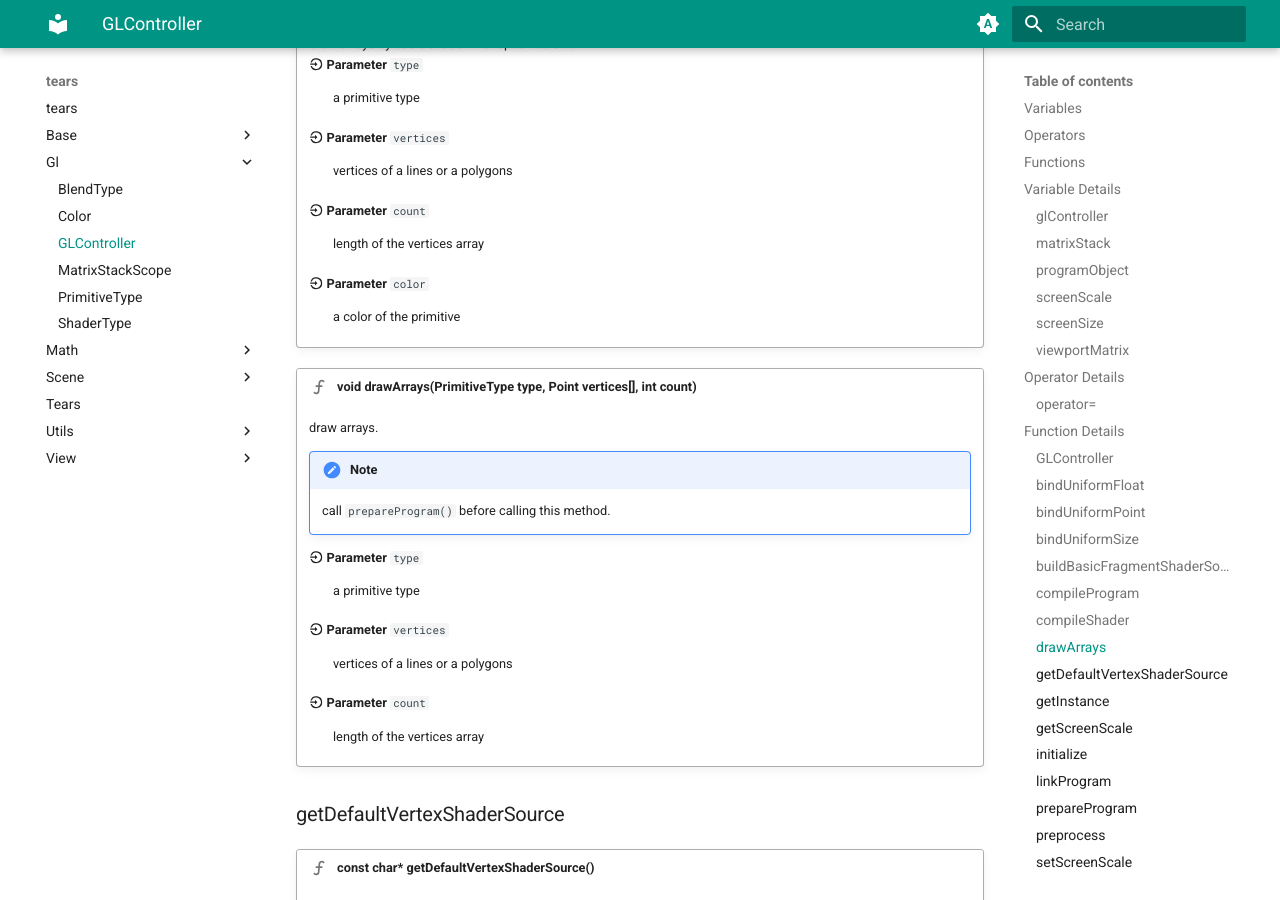
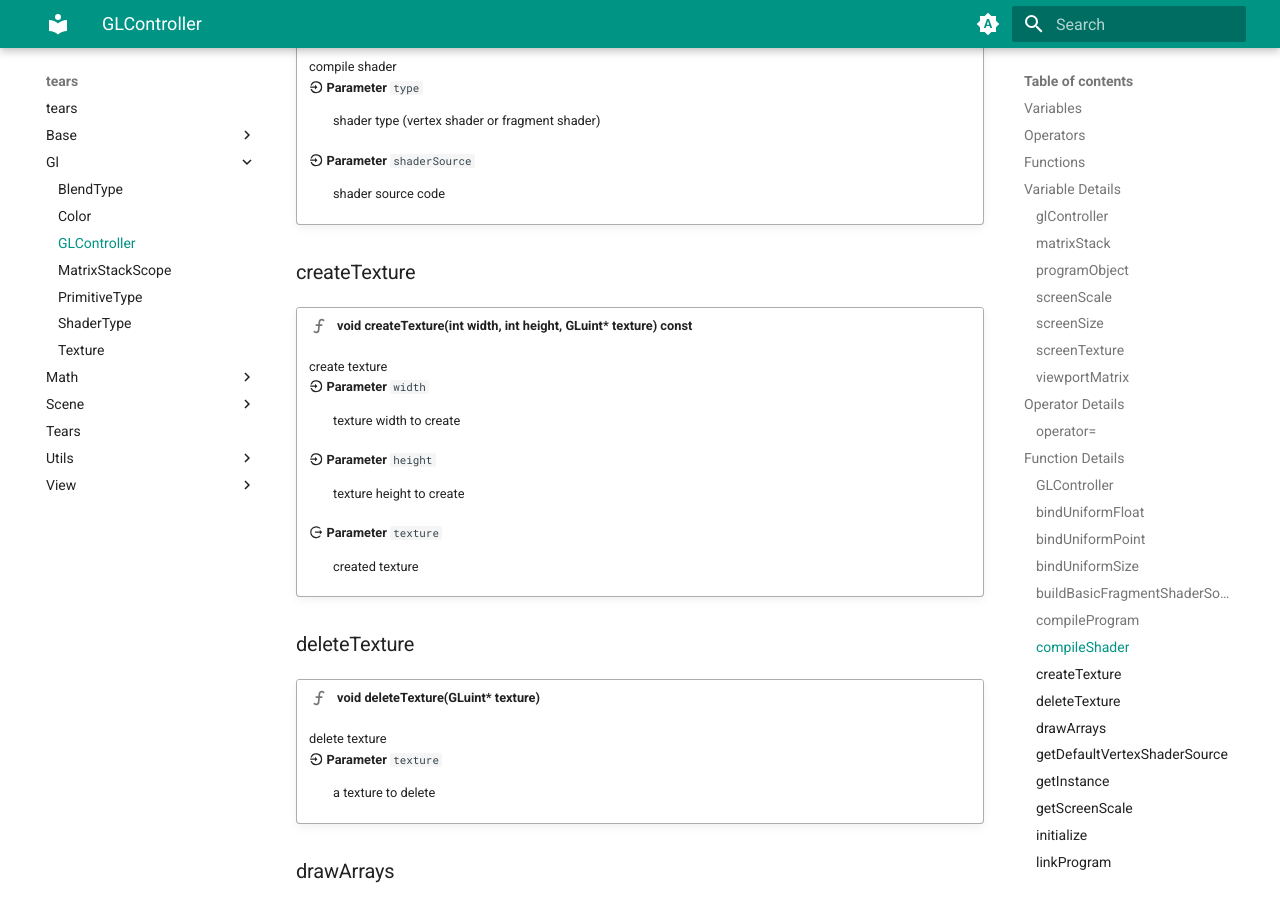
Before and after one commit to Lfu001/tears, an MkDocs documentation site: the page built from docs/gl/GLController/index.md, in a window 1280 px wide and 900 px high, scrolled down 6147 px. Built offline with MkDocs 1.6.1 and Material for MkDocs 9.7.7, drawn with Linux system fonts in a browser that asks for light colours; some of the changed text lies outside the part shown.

Commit message:
feat: add Texture class

```diff
--- a/docs/gl/GLController/index.md
+++ b/docs/gl/GLController/index.md
@@ -19,6 +19,7 @@ generator: doxide
 | ---- | ----------- |
 | [glController](#glController) |  singleton instance  |
 | [screenSize](#screenSize) |  screen size  |
+| [screenTexture](#screenTexture) |  screen texture  |
 | [programObject](#programObject) |  program object  |
 | [viewportMatrix](#viewportMatrix) |  a matrix to convert viewport points to uv coordinates  |
 | [matrixStack](#matrixStack) |  a matrix stack to convert local coordinates to screen coordinates  |
@@ -40,6 +41,8 @@ generator: doxide
 | [GLController](#GLController) |  move constructor  |
 | [initialize](#initialize) |  initializer  |
 | [setViewport](#setViewport) |  set viewport  |
+| [createTexture](#createTexture) |  create texture :material-location-enter: **Parameter** `width` :    texture width to create :material-location-enter: **Parameter** `height` :    texture height to create :material-location-exit: **Parameter** `texture` :    created texture  |
+| [deleteTexture](#deleteTexture) |  delete texture :material-location-enter: **Parameter** `texture` :     a texture to delete  |
 | [compileShader](#compileShader) |  compile shader :material-location-enter: **Parameter** `type` :    shader type (vertex shader or fragment shader) :material-location-enter: **Parameter** `shaderSource` :    shader source code  |
 | [compileProgram](#compileProgram) |  compile program :material-location-enter: **Parameter** `vertexShaderSource` :    a vertex shader source code :material-location-enter: **Parameter** `fragmentShaderSource` :    a fragment shader source code  |
 | [linkProgram](#linkProgram) |  link program  |
@@ -93,6 +96,13 @@ generator: doxide
 !!! variable "Size screenSize"
 
      screen size
+
+
+### screenTexture<a name="screenTexture"></a>
+
+!!! variable "unique_ptr&lt;Texture&gt; screenTexture"
+
+     screen texture
 
 
 ### viewportMatrix<a name="viewportMatrix"></a>
@@ -194,6 +204,26 @@ generator: doxide
     :    shader source code
 
 
+### createTexture<a name="createTexture"></a>
+!!! function "void createTexture(int width, int height, GLuint&#42; texture) const"
+
+     create texture
+     :material-location-enter: **Parameter** `width`
+    :    texture width to create
+     :material-location-enter: **Parameter** `height`
+    :    texture height to create
+     :material-location-exit: **Parameter** `texture`
+    :    created texture
+
+
+### deleteTexture<a name="deleteTexture"></a>
+!!! function "void deleteTexture(GLuint&#42; texture)"
+
+     delete texture
+     :material-location-enter: **Parameter** `texture`
+    :     a texture to delete
+
+
 ### drawArrays<a name="drawArrays"></a>
 !!! function "void drawArrays(PrimitiveType type, Point vertices[], int count, Color color)"
 
```
Also changed, not shown: docs/gl/Texture/index.md (added, +61 -0 lines), docs/gl/index.md (+1 -0 lines), 5 other files.
